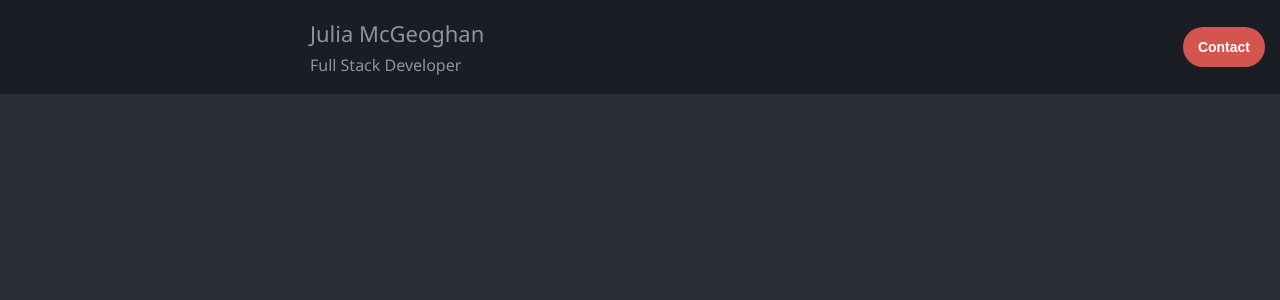
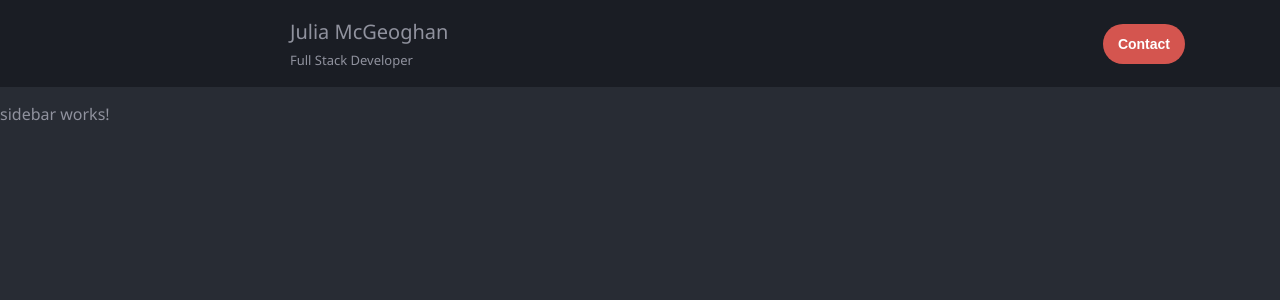
Before and after one commit to jkmdev/code-editor-portfolio, an Angular app: page / in a window 1280 px wide. Shown: the top 300 px of the page. Built offline with nearby package versions, Linux system fonts and the light colour scheme.

Commit message:
Add sidebar component

```diff
--- a/src/app/app.component.html
+++ b/src/app/app.component.html
@@ -1,3 +1,4 @@
 <!--The content below is only a placeholder and can be replaced.-->
 <app-navbar></app-navbar>
+<app-sidebar></app-sidebar>
 <router-outlet></router-outlet>
--- a/src/app/app.module.ts
+++ b/src/app/app.module.ts
@@ -4,11 +4,13 @@ import { NgModule } from '@angular/core';
 import { AppRoutingModule } from './app-routing.module';
 import { AppComponent } from './app.component';
 import { NavbarComponent } from './shared/navbar/navbar.component';
+import { SidebarComponent } from './shared/sidebar/sidebar.component';
 
 @NgModule({
   declarations: [
     AppComponent,
-    NavbarComponent
+    NavbarComponent,
+    SidebarComponent
   ],
   imports: [
     BrowserModule,
--- a/src/app/shared/navbar/navbar.component.scss
+++ b/src/app/shared/navbar/navbar.component.scss
@@ -47,6 +47,7 @@
         font-weight: bold;
         height: 40px;
         padding: 0px 15px 0px 15px;
+        margin-right: 80px;
         @extend %clean;
 
         @media only screen and (max-width: 600px) {
--- a/src/app/shared/shared.module.ts
+++ b/src/app/shared/shared.module.ts
@@ -1,10 +1,12 @@
 import { NgModule } from '@angular/core';
 import { CommonModule } from '@angular/common';
+//import { SidebarComponent } from './sidebar/sidebar.component';
 // import { NavbarComponent } from './navbar/navbar.component';
 
 @NgModule({
   declarations: [
     //NavbarComponent
+    //SidebarComponent
   ],
   imports: [
     CommonModule
--- /dev/null
+++ b/src/app/shared/sidebar/sidebar.component.html
@@ -0,0 +1,3 @@
+<p>
+  sidebar works!
+</p>
--- /dev/null
+++ b/src/app/shared/sidebar/sidebar.component.ts
@@ -0,0 +1,15 @@
+import { Component, OnInit } from '@angular/core';
+
+@Component({
+  selector: 'app-sidebar',
+  templateUrl: './sidebar.component.html',
+  styleUrls: ['./sidebar.component.scss']
+})
+export class SidebarComponent implements OnInit {
+
+  constructor() { }
+
+  ngOnInit() {
+  }
+
+}
--- a/src/index.html
+++ b/src/index.html
@@ -2,7 +2,7 @@
 <html lang="en">
 <head>
   <meta charset="utf-8">
-  <title>PersonalWebsite</title>
+  <title>Julia McGeoghan's Website</title>
   <base href="/">
 
   <meta name="viewport" content="width=device-width, initial-scale=1">
--- a/src/styles.scss
+++ b/src/styles.scss
@@ -62,15 +62,17 @@ h1 {
 
 h2 {
     @extend %clean;
-    font-size: 22px;
+    font-size: 20px;
 }
 
 h3 {
     @extend %clean;
+
 }
 
 h4 {
     @extend %clean;
+    font-size: 13px;
 }
 
 h5 {
```
Also changed, not shown: src/app/shared/sidebar/sidebar.component.scss (added), 2 other files (tests, documents, lock files or other folders).
